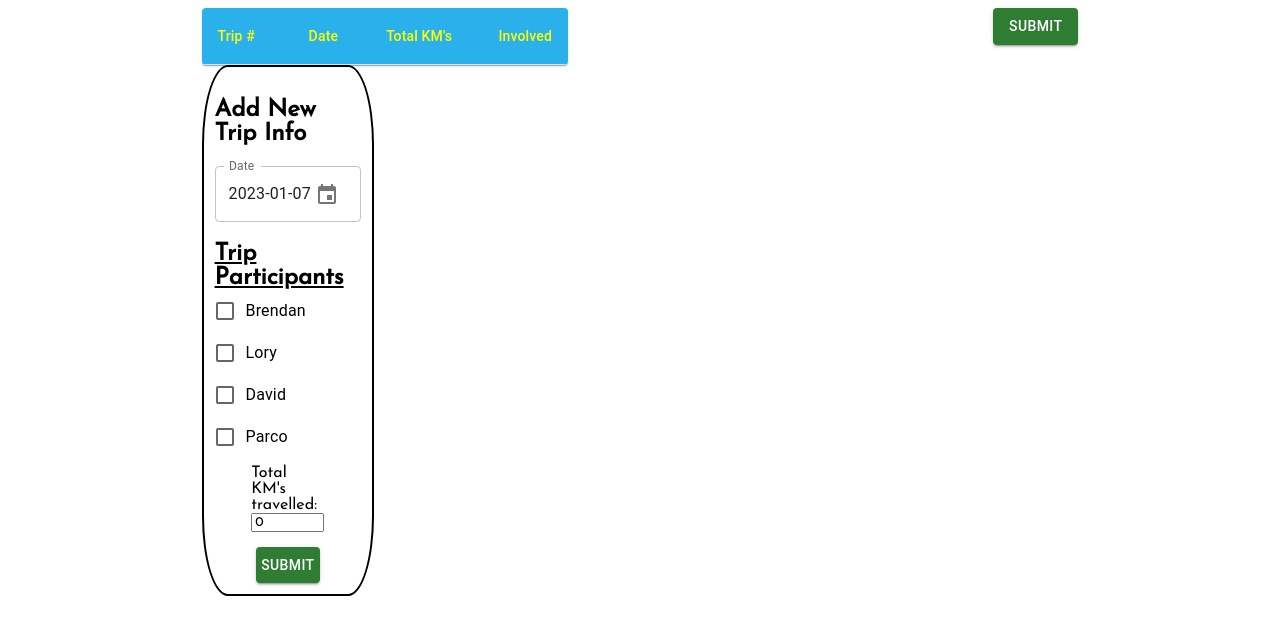
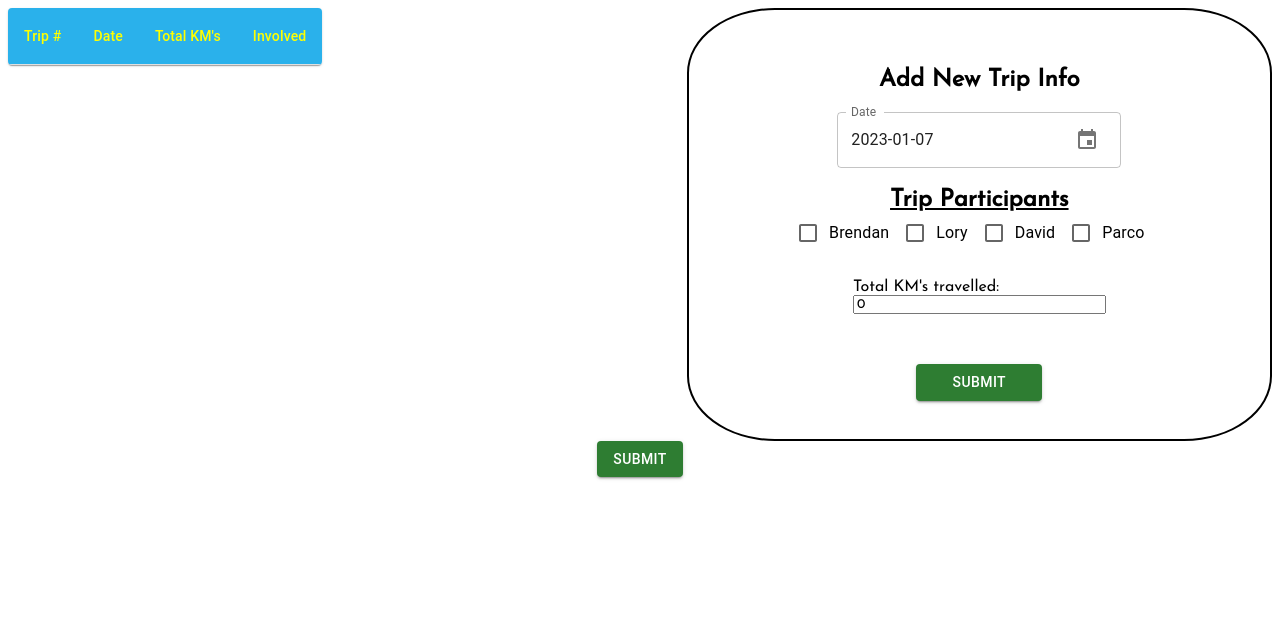
Before and after one commit to woobrendan/Fuel_Splitter, a React (Create React App) app in the folder fuel_splitter/: page / in a window 1280 px wide. Shown: the top 634 px of the page. Built offline with nearby package versions, Linux system fonts and the light colour scheme.

Commit message:
change single_trip__Container to have flex direction and align items. nested target single_trip__tripInfo and style display, justify content, gap and width

```diff
--- a/fuel_splitter/src/Styles/tripinfo.scss
+++ b/fuel_splitter/src/Styles/tripinfo.scss
@@ -1,7 +1,14 @@
 #single_trip__container {
   display: flex;
-  justify-content: space-around;
-  gap: 3%;
+  flex-direction: column;
+  align-items: center;
+
+  .single_trip__tripInfo {
+    display: flex;
+    justify-content: space-between;
+    gap: 3%;
+    width: 100%;
+  }
 }
 
 #travelList__container {
```
